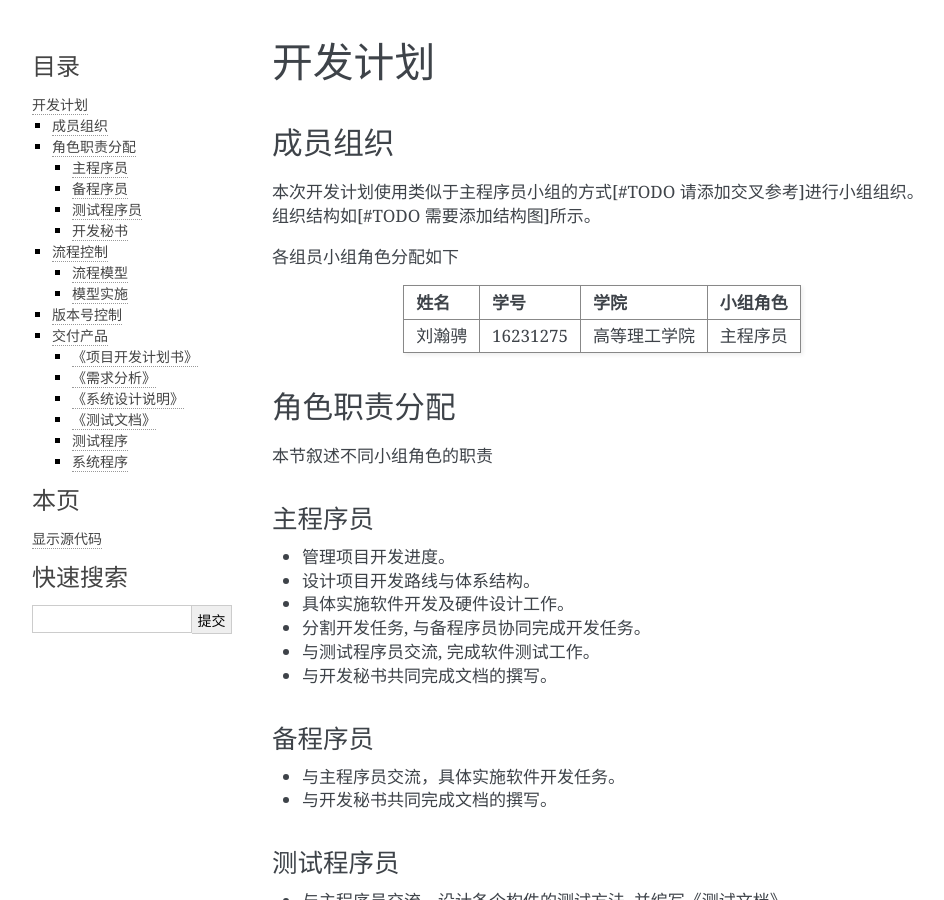
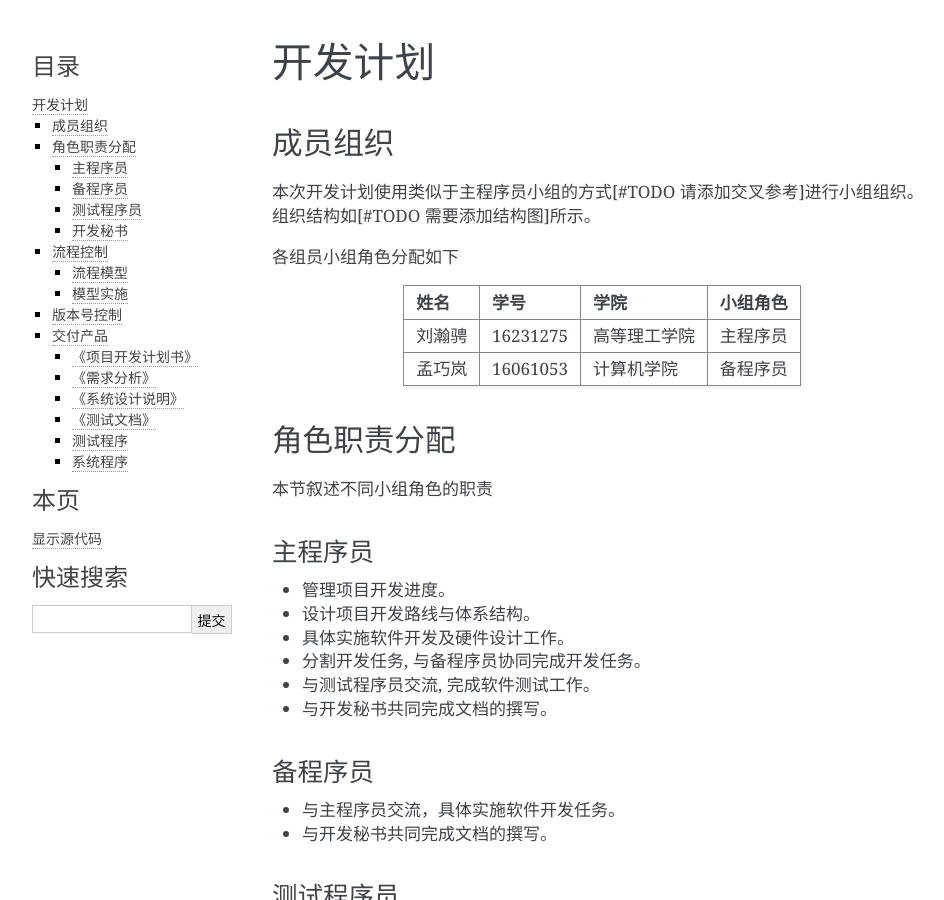
Before and after one commit to wenguang1998/shattuckite-doc, a Sphinx documentation site: the page built from projectPlan/source/devplan.rst, in a window 1280 px wide and 900 px high. Shown: the whole window, without its empty margins (148-1092 px from the left). Built offline with Sphinx 7.4.7, drawn with Linux system fonts in a browser that asks for light colours.

Commit message:
Update devplan.rst

```diff
--- a/projectPlan/source/devplan.rst
+++ b/projectPlan/source/devplan.rst
@@ -12,6 +12,7 @@
 姓名    学号        学院         小组角色
 ======= ========= ============= ==========
 刘瀚骋   16231275  高等理工学院   主程序员
+孟巧岚   16061053  计算机学院     备程序员
 ======= ========= ============= ==========
 
 
```
